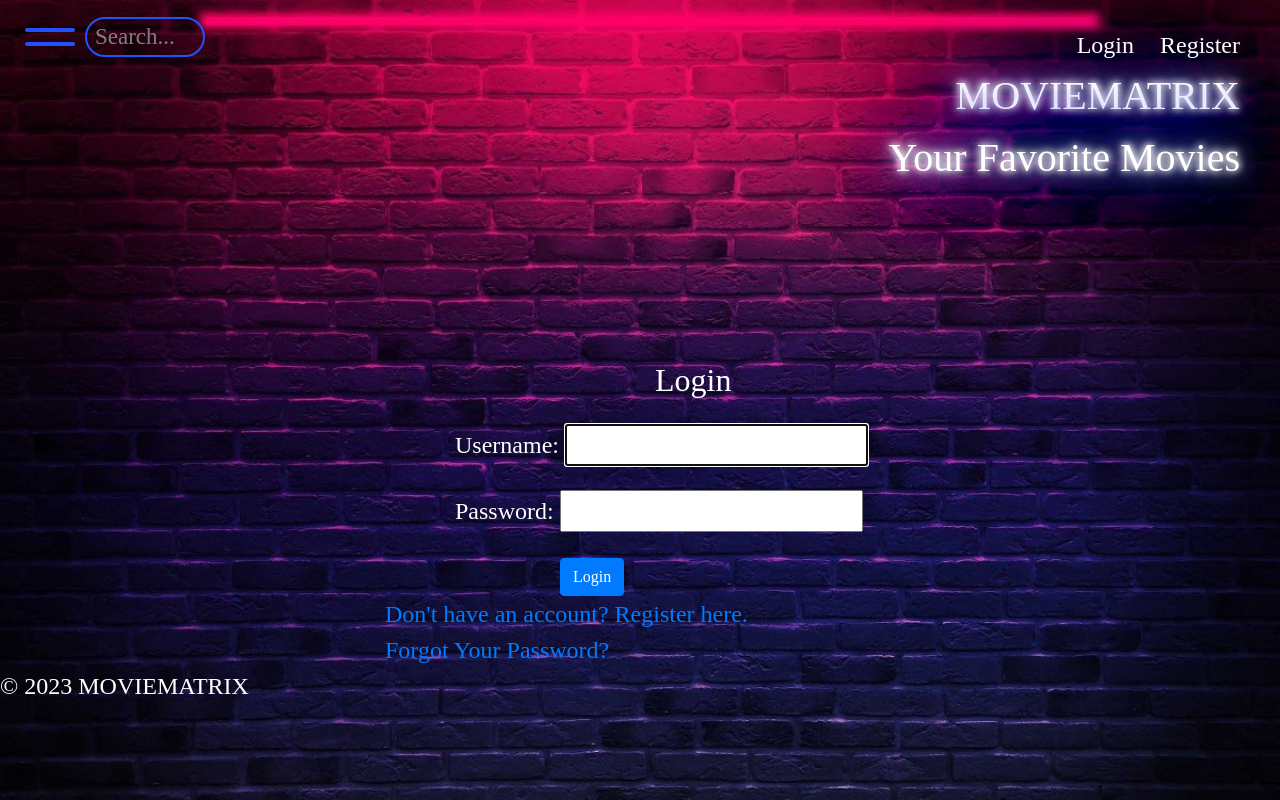
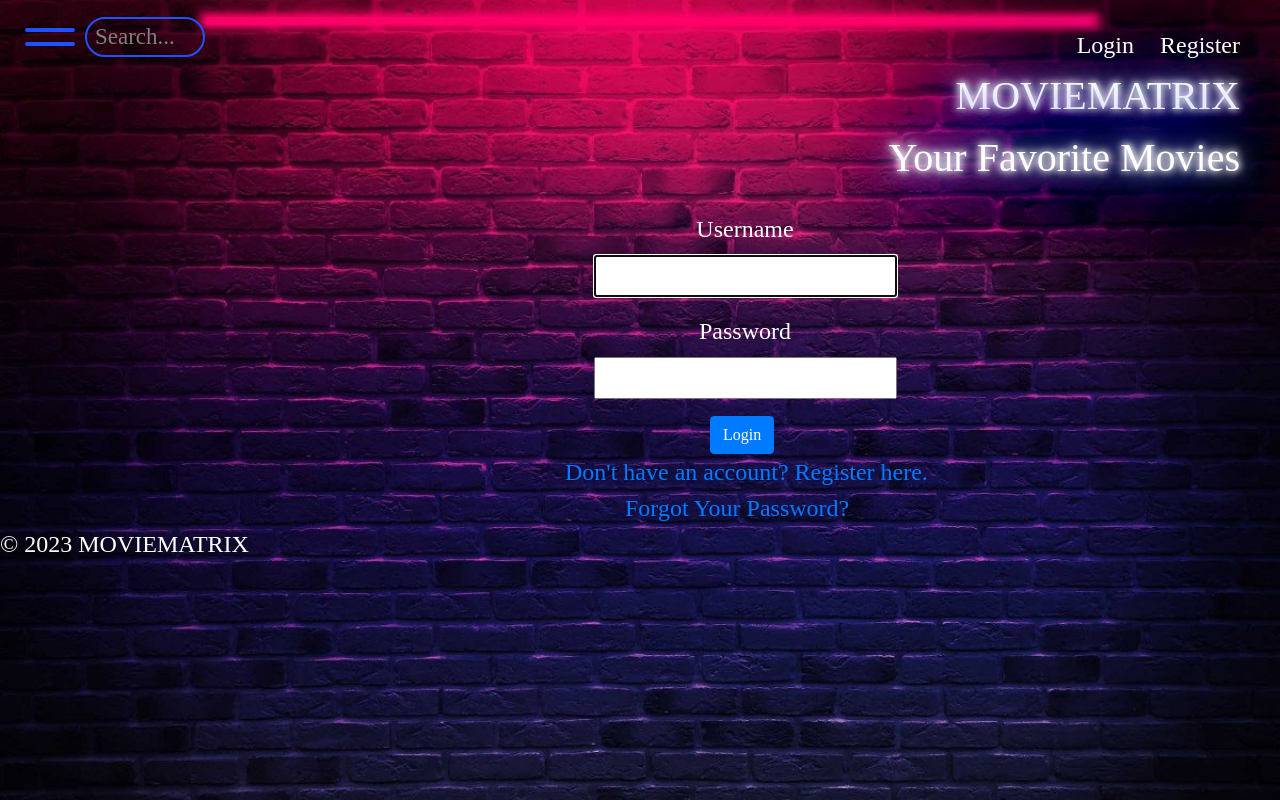
Before and after one commit to IngaFom/moviematrix, a Django app: a page that uses moviematrix/moviem/templates/registration/login.html in a window 1280 px wide. Run offline with Django 4.2, Linux system fonts and the light colour scheme; some libraries are stand-ins or nearby versions.

```diff
--- a/moviematrix/moviem/static/styles.css
+++ b/moviematrix/moviem/static/styles.css
@@ -466,3 +466,21 @@ form {
 .button-container {
     margin-left: 740px; /* Adjust the margin-top value as needed */
 }
+
+/*Login*/
+
+.form-group {
+    margin-top: auto;
+    text-align: center;
+}
+
+.container {
+    margin-top: -150px;
+    margin-left: 130px;
+}
+
+/*Register*/
+.mb-3 {
+    margin-top: auto;
+    text-align: center;
+}
--- a/moviematrix/moviem/templates/registration/login.html
+++ b/moviematrix/moviem/templates/registration/login.html
@@ -6,28 +6,30 @@
             <div class="col-md-6">
                 <form method="post" class="needs-validation">
                     {% csrf_token %}
-                    <h2 style="margin-left: 200px;">Login</h2>
-                    <div class="non-field-errors" style="margin-top: 25px;">
+                    <div class="non-field-errors">
                         {{ form.non_field_errors }}
                     </div>
                     {{ form.non_field_errors }}
                     <div class="form-group">
-                        <label>Username:
+                            <label>Username</label>
+                            <br>
                             {{ form.username.errors }}
                             {{ form.username }}
-                        </label>
                     </div>
                     <div class="form-group">
-                        <label>Password:
+                            <label>Password</label>
+                            <br>
                             {{ form.password.errors }}
                             {{ form.password }}
-                        </label>
                     </div>
-                    <button type="submit" class="btn btn-primary mr-3" style="margin-left: 105px;">Login</button>
+                    <button type="submit" class="btn btn-primary mr-3"
+                            style="margin-left: 195px;">Login</button>
                 </form>
-                <a href="{% url 'register' %}" class="mt-3">Don't have an account? Register here.</a>
+                <a href="{% url 'register' %}" class="mt-3"
+                   style="margin-left: 120px;">Don't have an account? Register here.</a>
                 <br>
-                <a href="{% url 'password_reset' %}" class="mt-3">Forgot Your Password?</a>
+                <a href="{% url 'password_reset' %}" class="mt-3"
+                   style="margin-left: 180px;">Forgot Your Password?</a>
             </div>
         </div>
     </div>
```
Also changed, not shown: moviematrix/moviem/templates/movies/registration/registration_form.html (+5 -2 lines), moviematrix/moviem/templates/registration/password_reset_email.html (deleted, +0 -7 lines), moviematrix/moviem/templates/registration/registration/password_reset_email.html (added, +12 -0 lines).
